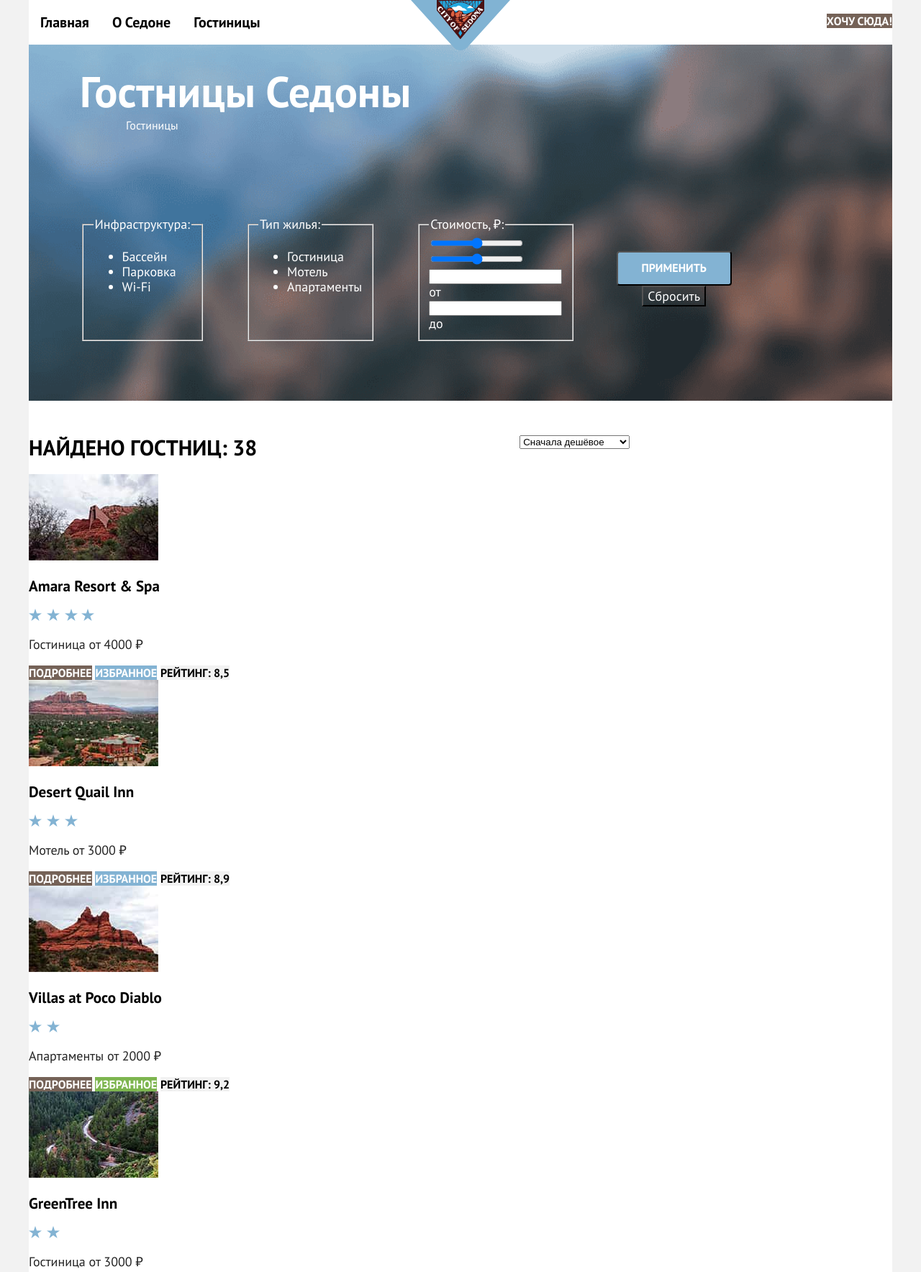
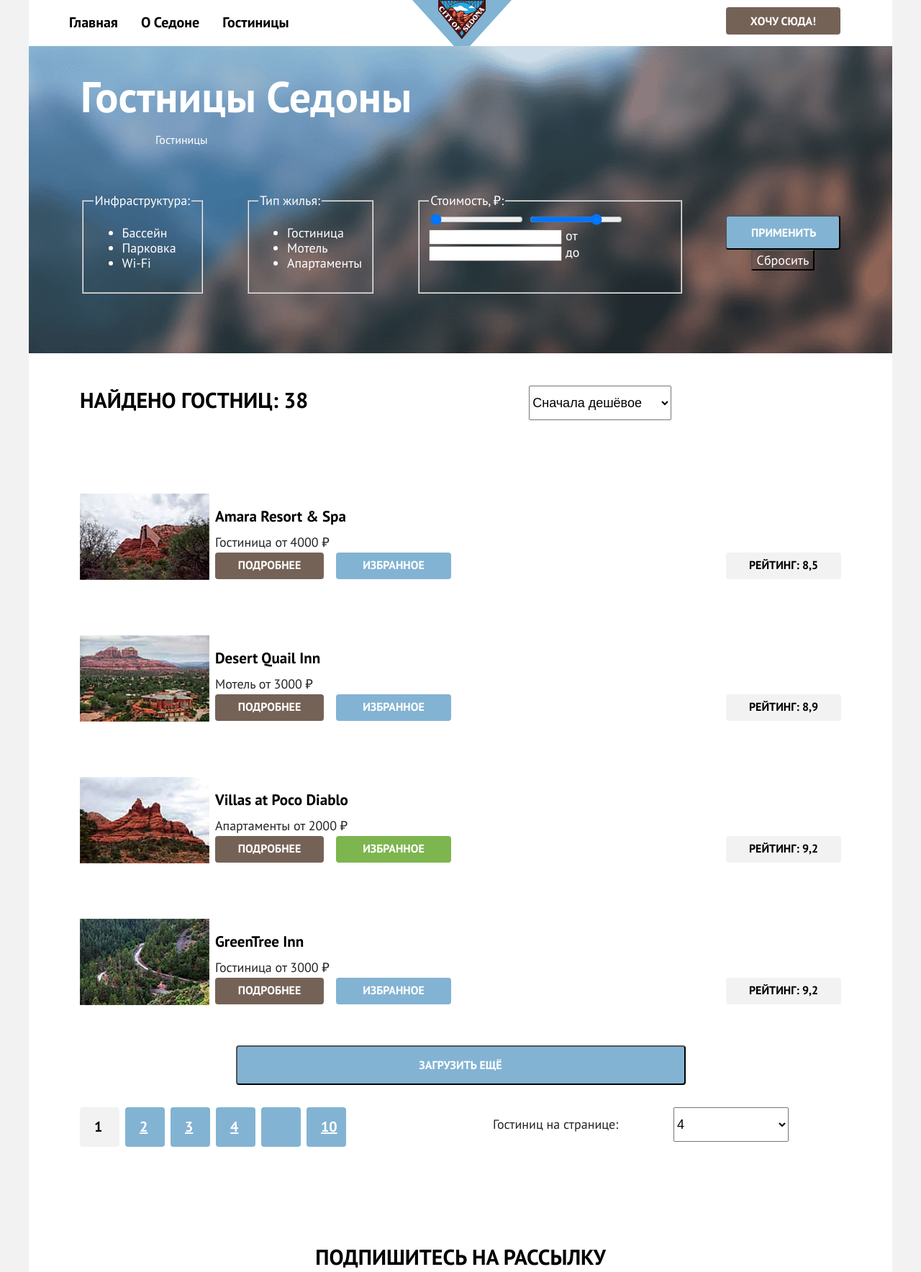
Before and after one commit to Diam1992/1522011-sedona-32, a plain HTML site: page catalog.html in a window 1280 px wide. Shown: the top 1768 px of the page at 72% size. Drawn offline with Linux system fonts and the light colour scheme.

Commit message:
Микросетки на гридах для подходящих компонентов (список гостиниц)

```diff
--- a/catalog.html
+++ b/catalog.html
@@ -13,7 +13,7 @@
         <nav class="navigation">
           <ul class="navigation-list">
             <li class="navigation-item">
-              <a class="navigation-link navigation-link-current" href="main.html" >Главная</a>
+              <a class="navigation-link navigation-link-current" href="index.html" >Главная</a>
             </li>
             <li class="navigation-item">
               <a class="navigation-link" href="about-sedona.html">О Седоне</a>
@@ -129,9 +129,10 @@
           </fieldset>
           <fieldset class="catalog-filter-group">
             <legend class="catalog-filter-title">Стоимость, ₽:</legend>
-            <input class="range-toggle toggle-min" type="range">
+            <div class="catalog-filter-range group-range">
+              <input class="range-toggle" type="range" min="0" max="12000" step="100" value="0" aria-hidden="true">
               <span class="visually-hidden">Изменить минимальную цену.</span>
-            <input class="range-toggle toggle-max" type="range">
+              <input class="range-toggle" type="range" type="range" min="0" max="12000" step="100" value="9000" aria-hidden="true">
               <span class="visually-hidden">Изменить максимальную цену.</span>
 
               <label class="catalog-filter-label">
@@ -141,7 +142,7 @@
               <label class="catalog-filter-label">
                   <input class="catalog-filter-input" type="number" name="max-price"> до
               </label>
-
+            </div>
           </fieldset>
           <div class="but-pr">
             <button class="button button-apply" type="submit">Применить</button>
@@ -191,46 +192,62 @@
         <li class="house-card">
           <a class="house-card-link" href="house.html">
             <img class="house-card-image" src="image/catalog/hotel-1.jpg" width="180" height="120" alt="Гостиница Amara Resort & Spa">
+          </a>
+          <a class="house-card-title-link" href="">
             <h3 class="house-card-title">Amara Resort & Spa</h3>
           </a>
-          <img class="stars-card-image" src="image/star-4.svg" width="91" height="17" alt="4">
           <p class="house-card-price">Гостиница от 4000 ₽</p>
           <a href="#" class="details-card-button button">Подробнее</a>
           <a href="#" class="favourites-card-button button">Избранное</a>
-          <a href="#" class="rating-card-button button">Рейтинг: 8,5</a>
+          <a href="#" class="rating-card-button button">
+            <!--<img class="stars-card-image" src="image/star-4.svg" width="91" height="17" alt="4">-->
+            Рейтинг: 8,5
+          </a>
         </li>
         <li class="house-card">
           <a class="house-card-link" href="house.html">
               <img class="house-card-image" src="image/catalog/hotel-2.jpg" width="180" height="120" alt="Мотель Desert Quail Inn">
+          </a>
+          <a class="house-card-title-link" href="">
             <h3 class="house-card-title">Desert Quail Inn</h3>
           </a>
-            <img class="stars-card-image" src="image/star-3.svg" width="68" height="17" alt="3">
             <p class="house-card-price">Мотель от 3000 ₽</p>
             <a href="#" class="details-card-button button">Подробнее</a>
             <a href="#" class="favourites-card-button button">Избранное</a>
-            <a href="#" class="rating-card-button button">Рейтинг: 8,9</a>
+            <a href="#" class="rating-card-button button">
+              <!--<img class="stars-card-image" src="image/star-3.svg" width="68" height="17" alt="3">-->
+              Рейтинг: 8,9
+            </a>
         </li>
         <li class="house-card">
             <a class="house-card-link" href="house.html">
               <img class="house-card-image" src="image/catalog/hotel-3.jpg" width="180" height="120" alt="Апартаменты Villas at Poco Diablo">
+            </a>
+            <a class="house-card-title-link" href="">
               <h3 class="house-card-title">Villas at Poco Diablo</h3>
             </a>
-            <img class="stars-card-image" src="image/star-2.svg" width="43" height="17" alt="2">
             <p class="house-card-price">Апартаменты от 2000 ₽</p>
             <a href="#" class="details-card-button button">Подробнее</a>
             <a href="#" class="favourites-card-button-green button">Избранное</a>
-            <a href="#" class="rating-card-button button">Рейтинг: 9,2</a>
+            <a href="#" class="rating-card-button button">
+              <!--<img class="stars-card-image" src="image/star-2.svg" width="43" height="17" alt="2">-->
+              Рейтинг: 9,2
+            </a>
         </li>
         <li class="house-card">
             <a class="house-card-link" href="house.html">
               <img class="house-card-image" src="image/catalog/hotel-4.jpg" width="180" height="120" alt="Гостиница GreenTree Inn">
+            </a>
+            <a class="house-card-title-link" href="">
               <h3 class="house-card-title">GreenTree Inn</h3>
             </a>
-            <img class="stars-card-image" src="image/star-2.svg" width="43" height="17" alt="2">
             <p class="house-card-price">Гостиница от 3000 ₽</p>
             <a href="#" class="details-card-button button">Подробнее</a>
             <a href="#" class="favourites-card-button button">Избранное</a>
-            <a href="#" class="rating-card-button button">Рейтинг: 9,2</a>
+            <a href="#" class="rating-card-button button">
+              <!--<img class="stars-card-image" src="image/star-2.svg" width="43" height="17" alt="2">-->
+              Рейтинг: 9,2
+            </a>
         </li>
       </ul>
 
@@ -291,7 +308,6 @@
           </button>
         </form>
       </section>
-    </div>
     </main>
 
     <!-- Подвал сайта -->
--- a/styles/styles.css
+++ b/styles/styles.css
@@ -44,6 +44,10 @@
 }
 
 .button {
+
+  padding: 9px 34px;
+  border-radius: 4px;
+
   font-family: inherit;
   font-size: 16px;
   line-height: 16px;
@@ -86,41 +90,37 @@
 
 .page-header {
   display: flex;
-  margin: 0 auto;
-  justify-content: space-between;
+  justify-content: space-around;
   color: #000000;
   background: #FFFFFF;
 }
 
 .navigation {
-  width: 1200px;
+
   display: flex;
+  flex: 1 0 60%;
   justify-content: space-between;
-  margin: 0 auto;
 }
 
 .navigation-list {
   display: flex;
   flex-wrap: wrap;
-  margin-right: 120px;
-  padding: 0px;
+  padding-right: 71px;
   list-style-type: none;
 
 }
 
 .navigation-user {
   display: flex;
+  padding-left: 150px;
+  padding-right: 72px;
   list-style-type: none;
-  margin-left: 270px;
 }
 
 .navigation-logo {
   display: block;
   justify-content: center;
   margin-bottom: -10px;
-  position: absolute;
-  margin-left: 531px;
-  margin-right: auto
 }
 
 .navigation-user .navigation-link {
@@ -142,8 +142,6 @@
 
 .icon {
   display: block;
-  margin: 0 auto;
-  width: 1200px;
   min-height: 400px;
   padding-top: 52px;
   padding-bottom: 83px;
@@ -169,7 +167,6 @@
 .advantages-item {
   font-size: 30px;
   line-height: 36px;
-  text-align: center;
   text-transform: uppercase;
 }
 
@@ -181,7 +178,6 @@
 .advantages-description-list {
   display: flex;
   flex-wrap: wrap;
-  margin: 0;
   padding: 0;
   list-style-type: none;
 }
@@ -195,7 +191,6 @@
 .advantages-description-item {
   display: flex;
   flex-wrap: wrap;
-  margin: 0;
   list-style-type: none;
 }
 
@@ -203,7 +198,7 @@
   display: flex;
   flex-direction: column;
   justify-content: center;
-  width: 400px;
+  padding: 98px 75px 73px;
   min-height: 384px;
   color: white;
   background-color: #83B3D3;
@@ -212,53 +207,47 @@
 
 .page-advantages-description {
   display: flex;
-  width: 400px;
+
   padding: 0px;
   text-align: center;
 }
 
-.advantages-description-item-1-1 {
+
+.advantages-description-item-2 {
   display: flex;
   flex-direction: column;
   justify-content: center;
   align-items: center;
-  margin: 0;
-  padding: 0;
-  width: 400px;
-  min-height: 384px;
-  color: white;
-  background-color: #83B3D3;
-  text-align: center;
-}
-
-.advantages-description-item-2 {
-  width: 400px;
+  padding: 89px 75px 79px;
   min-height: 384px;
   color: #000000;
   background-color: rgba(131, 179, 211, 0.12);
 }
 
 .advantages-description-item-3 {
-  width: 400px;
+  display: flex;
+  flex-direction: column;
+  justify-content: center;
+  align-items: center;
+  padding: 89px 75px 79px;
   min-height: 384px;
   color: #000000;
   background-color: #FFFFFF;
 }
 
 .advantages-description-item-4 {
-  width: 400px;
+  display: flex;
+  flex-direction: column;
+  justify-content: center;
+  align-items: center;
+  padding: 89px 75px 79px;
   min-height: 384px;
   color: #000000;
   background-color: rgba(131, 179, 211, 0.2);
 }
 
 
-.icon-image {
-  margin: auto;
-}
-
 .advantages-description-description {
-  margin:  0 auto;
   min-height: 73px;
   width: 250px;
 
@@ -267,12 +256,10 @@
 
 
 .catalog-background-1 {
-  display: flex;
-  flex-wrap: wrap;
-  width: 1200px;
-  margin-left: auto;
-  margin-right: auto;
-  padding: 0;
+  width: 100%;
+  padding-top: 40px;
+  padding-right: 72px;
+  padding-left: 72px;
   min-height: auto;
   color: white;
   text-align: left;
@@ -280,14 +267,11 @@
   background-size: cover;
 	background-position: center;
   background-repeat: no-repeat;
-  justify-content: space-between;
 }
 
 .order {
   display: flex;
-  margin: 71px;
-  margin-top: 0px;
-  padding: 0;
+  padding-bottom: 45px;
   list-style: none;
 }
 
@@ -308,14 +292,10 @@
 }
 
 .inner-header-title {
-  display: flex;
-  flex-grow: 1;
   font-size: 60px;
   line-height: 100%;
-  margin-top: 35px;
-  margin-left: 71px;
-  margin-right: 580px;
   margin-bottom: 5px;
+  margin-top: 0;
 }
 
 .button-apply {
@@ -352,7 +332,6 @@
 .catalog-products {
   display: flex;
   flex-direction: column;
-  max-width: 150px;
   flex-wrap: wrap;
   justify-content: flex-start;
   list-style-type: none;
@@ -365,21 +344,18 @@
 
 .shorting-list {
   display: flex;
-  width: 1200px;
   justify-content: space-between;
-  margin-left: auto;
-  margin-right: auto;
-  padding: 0;
+  padding-left: 71px;
+
 }
 
 .shorting {
-  padding-top: 45px;
+  padding: 45px 0px;
 }
 
 .shorting  h2 {
   margin: 0;
   font-family: "PT Sans", sans-serif;
-  font-style: Bold;
   font-size: 30px;
   line-height: 39px;
   text-align: left;
@@ -391,15 +367,21 @@
 .catalog-filter {
   display: flex;
   justify-content: center;
-  margin-top: 45px;
   margin-bottom: 83px;
-  margin-left: 72px;
-  margin-right: auto;
+
 }
 
 .catalog-filter-group {
   margin-right: 60px;
 }
+
+/*-Слайдер-начало--
+
+
+
+--Слайдер-конец--*/
+
+/*-- Список гостиниц-начало--*/
 
 .catalog-filter-group-card {
   color: black;
@@ -410,27 +392,86 @@
 .favourites-card-button {
   color: white;
   background-color: #83B3D3;
+  grid-column: 3/4;
+  grid-row: 4/5;
+  width: 160px;
+  height: 37px;
+  text-align: center;
+  padding: 9px 0px;
+  border-radius: 4px;
 }
 
 .favourites-card-button-green {
   color: white;
-  background-color:#7DB54F
+  background-color:#7DB54F;
+  grid-column: 3/4;
+  grid-row: 4/5;
+  width: 160px;
+  height: 37px;
+  text-align: center;
+  padding: 9px 0px;
+  border-radius: 4px;
 }
 
 .house-list {
-  margin-left: auto;
-  margin-right: auto;
-  padding: 0;
-  width: 1200px;
+  padding: 0px 71px;
+  width: 100%;
   text-align: left;
   list-style-type: none;
 }
+
+.house-card {
+  display: grid;
+    grid-template-columns: 180px 160px 160px 366px 160px;
+    grid-template-rows: 31px 31px 35px 37px 31px;
+    gap: 8px;
+}
+
+.house-card-link {
+  display: flex;
+  grid-column: 1/2;
+  grid-row: 2/4;
+}
+
+.house-card-title-link {
+  color: black;
+  background-color: white;
+  text-decoration: none;
+  grid-column: 2/4;
+  grid-row: 2/3;
+}
+
+
+
 .rating-card-button {
   color: black;
   background-color:#F2F2F2;
-  text-align: right;
+  width: 160px;
+  height: 37px;
+  padding: 9px 0px;
+  border-radius: 4px;
+  text-align: center;
+  grid-column: 5/6;
+  grid-row: 4/5;
 }
 
+.details-card-button {
+  grid-column: 2/3;
+  grid-row: 4/5;
+  width: 151px;
+  height: 37px;
+  padding: 9px 0px;
+  border-radius: 4px;
+  text-align: center;
+}
+
+.house-card-price {
+  grid-column: 2/5;
+  grid-row: 3/4;
+}
+
+
+/*-- Список гостиниц-начало--*/
 
 
 .pagination-show-more {
@@ -451,20 +492,20 @@
   text-decoration: none;
 }
 
-
 .pagination-item:not(:last-child) {
   margin-right: 8px;
-}
-
-.pagination-current {
-  color: black;
-  background-color: #E5E5E5;
 }
 
 .pagination {
   display: flex;
   margin: 0;
+  padding: 0;
   list-style-type: none;
+}
+.pagination-link.pagination-current {
+  color: black;
+  background-color: #F2F2F2;
+
 }
 
 .pagination-link {
@@ -478,22 +519,27 @@
   font-weight: 700;
   color: #FFFFFF;
   background-color: #83B3D3;
+  border-radius: 4px;
 }
 
 .sorting-list {
   font-size: 18px;
-  line-height: 23px;
+  line-height: 24px;
+  padding-right: 72px;
 }
 .page-pagination-container {
-  margin-right: 72px;
-  padding: 8px;
+
+  padding: 31px 72px 0px 71px;
   display: flex;
-  width: 1200px;
-  margin: 0 auto;
+  width: 100%;
   justify-content: space-between;
-  border-radius: 4px;
   list-style-type: none;
+}
 
+.select-control {
+  font-size: 18px;
+  min-width: 160px;
+  height: 48px;
 }
 
 /* Поиск гостиниц */
@@ -536,7 +582,7 @@
 .newsletter {
   font-size: 22px;
   line-height: 26px;
-  width: auto;
+  width: 100%;
   min-height: 411px;
   text-align: center;
   color: white;
@@ -549,7 +595,7 @@
 .newsletter-catalog {
   font-size: 22px;
   line-height: 26px;
-  width: auto;
+  width: 100%;
   text-align: center;
   height: 411px;
   color: black;
@@ -598,44 +644,36 @@
 
 
 .page-footer {
-  width: 1200px;
   display: flex;
-  font-weight: 120px;
-  margin-left: auto;
-  margin-right: auto;
+  justify-content: space-around;
   color: black;
   padding: 40px 0;
   background-color: white;
-  justify-content: center;
 }
 
 .page-footer a {
   color: black;
 }
 
-.footer-social {
-  width: 180px;
-  margin-right: 60px;
-}
-
 .footer-social-list {
   display: flex;
   flex-wrap: wrap;
-  margin: 0;
-  padding: 0;
+  justify-content: space-around;
+  padding-left: 0px;
+  margin-top: 0px;
+  margin-bottom: 0px;
   list-style-type: none;
+}
+
+.footer-social {
+  width: 110px;
 }
 
 .footer-social-item {
   width: 20px;
   height: 20px;
-  margin-right: 10px;
-  margin-bottom: 8px;
-}
-
-.footer-author {
-  margin-left: 60px;
-  max-width: 120px;
+  padding-right: 10px;
+  padding-bottom: 8px;
 }
 
 .phone {
```
Also changed, not shown: index.html (+7 -7 lines). Lines whose indentation alone changed are shown as unchanged.
